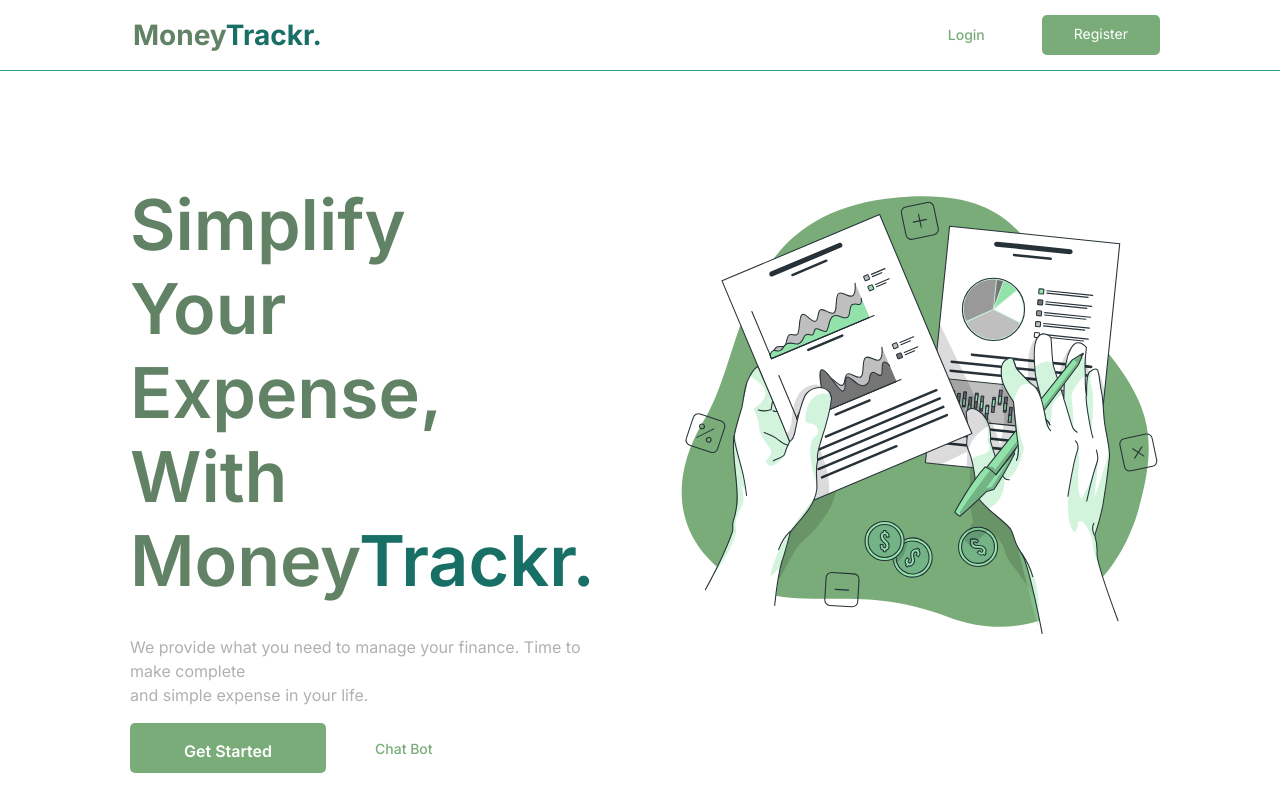
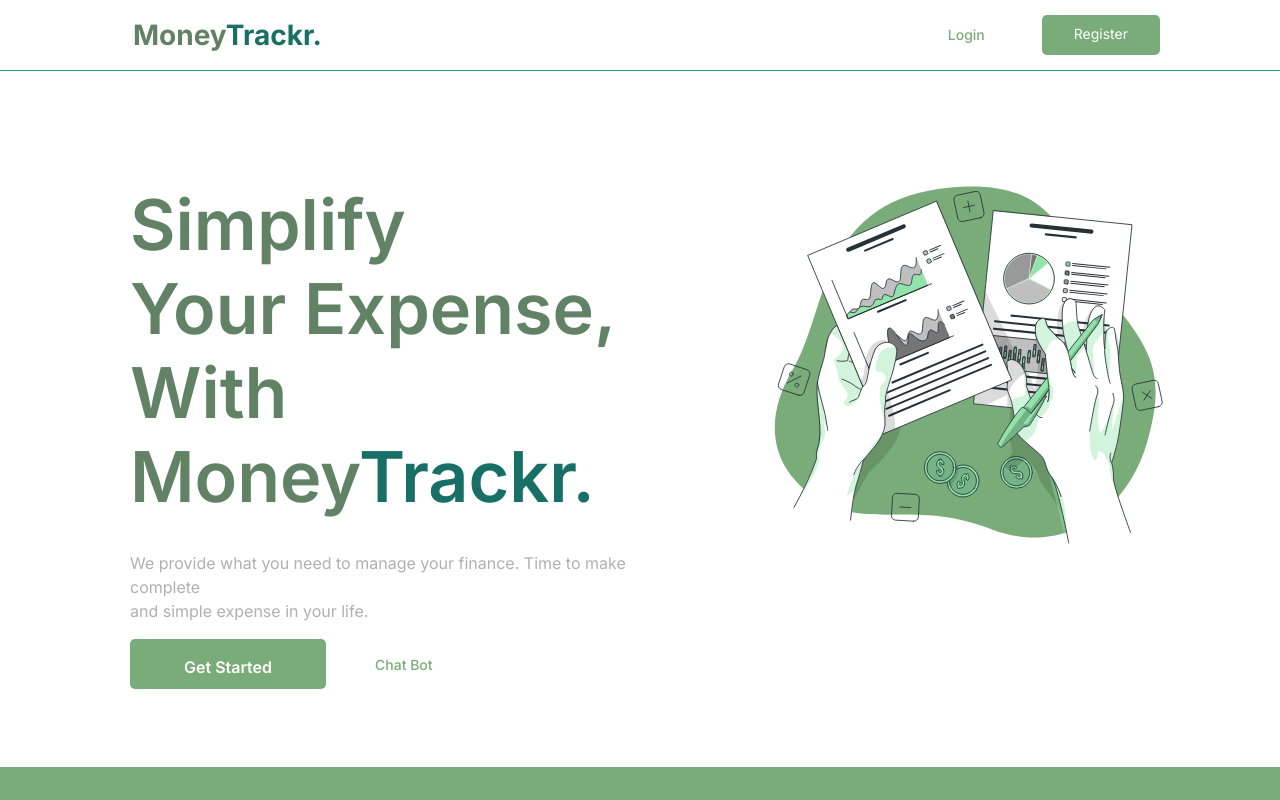
Before and after one commit to yunifhakim13/money-tracr, a React (Vite) app: page / in a window 1280 px wide. Shown: the top 800 px of the page. Built offline with nearby package versions, Linux system fonts and the light colour scheme; no server answers.

Commit message:
update style

```diff
--- a/src/components/HeroSection/Hero.css
+++ b/src/components/HeroSection/Hero.css
@@ -17,8 +17,8 @@
 }
 
 .img-format {
-  width: 600px;
-  height: 600px;
+  width: 600px !important;
+  height: 600px !important;
 }
 .chatai {
   font-size: 14px !important;
```
Also changed, not shown: 1 other file (tests, documents, lock files or other folders).
